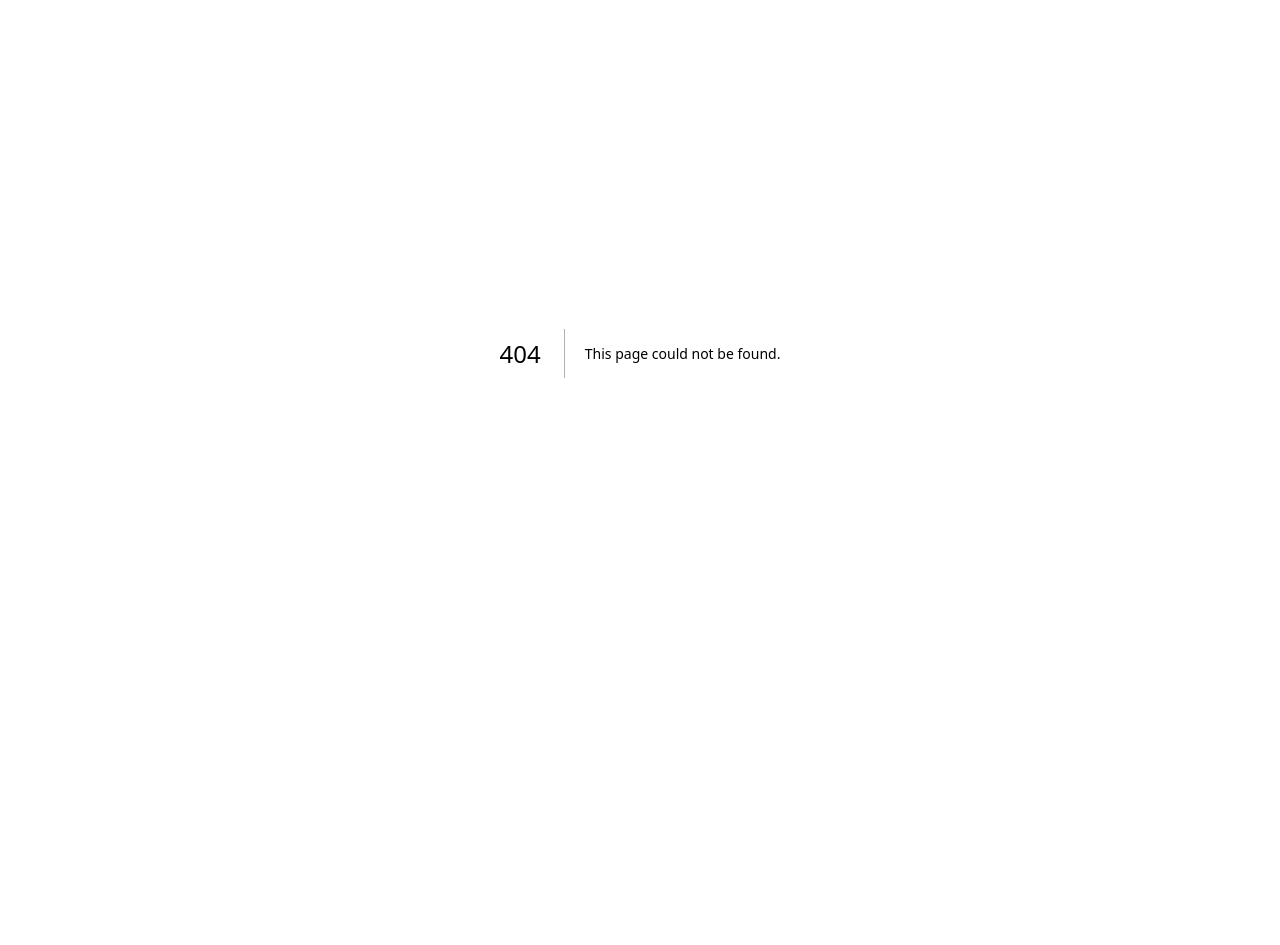
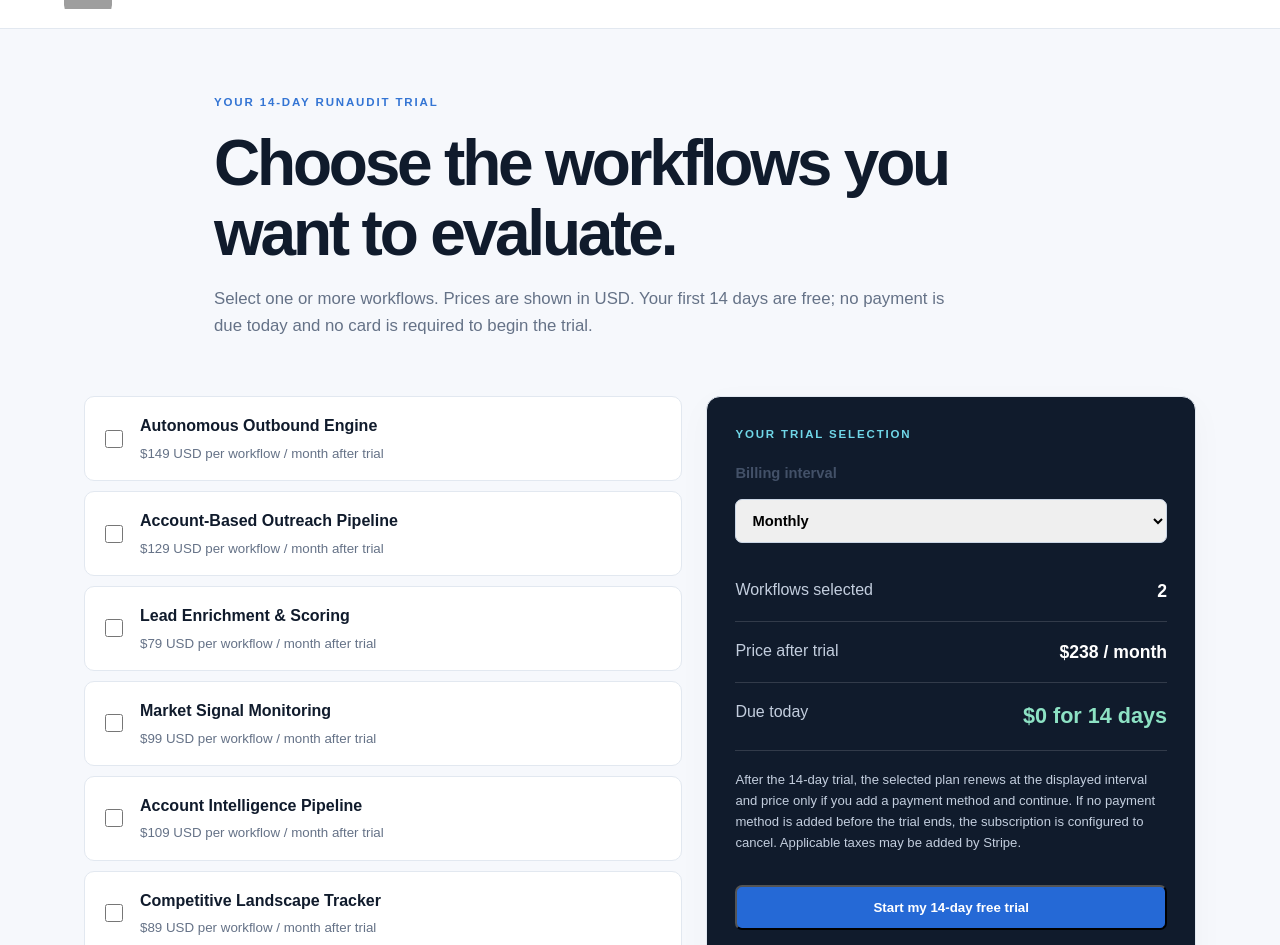
Before and after one commit to nexusai007/iposhells.com, a Next.js app: page /checkout in a window 1280 px wide. Before the commit this address had no page. Shown: the part 47-992 px from the top of the page. Before the commit the page ends 800 px from the top, so only its background shows below. Built offline with nearby package versions, Linux system fonts and the light colour scheme; grey boxes are pictures that could not be loaded.

Commit message:
Add RunAudit trial signup and secure billing foundation

```diff
--- /dev/null
+++ b/app/checkout/page.tsx
@@ -0,0 +1,82 @@
+"use client";
+
+import { useState } from "react";
+import { WORKFLOWS, type BillingInterval } from "@/lib/catalog";
+
+export default function CheckoutPage() {
+  const [selected, setSelected] = useState<string[]>(["audit-log-aggregation", "compliance-report-generation"]);
+  const [interval, setInterval] = useState<BillingInterval>("month");
+  const [busy, setBusy] = useState(false);
+  const [error, setError] = useState("");
+
+  const total = WORKFLOWS.filter(workflow => selected.includes(workflow.id))
+    .reduce((sum, workflow) => sum + workflow.monthlyUsd, 0);
+
+  async function startTrial() {
+    setBusy(true);
+    setError("");
+    try {
+      const response = await fetch("/api/stripe/checkout", {
+        method: "POST",
+        headers: { "Content-Type": "application/json" },
+        body: JSON.stringify({ workflowIds: selected, interval })
+      });
+      const data = await response.json();
+      if (!response.ok) {
+        if (response.status === 401) throw new Error("Please sign in first. Your account is not lost—sign in and return here to continue.");
+        throw new Error(data.error || "Unable to start checkout.");
+      }
+      if (!data.url) throw new Error("Secure checkout did not return a link.");
+      window.location.href = data.url;
+    } catch (error) {
+      setError(error instanceof Error ? error.message : "Checkout could not be started.");
+      setBusy(false);
+    }
+  }
+
+  return (
+    <main className="tool-page">
+      <header className="tool-header">
+        <a className="brand" href="/"><img src="/run-logo.jpg" alt="RunAudit" width="44" height="44" /><span>RunAudit</span></a>
+        <nav><a href="/account">My account</a><a href="/pricing">Pricing</a></nav>
+      </header>
+      <section className="tool-intro">
+        <p className="eyebrow">YOUR 14-DAY RUNAUDIT TRIAL</p>
+        <h1>Choose the workflows you want to evaluate.</h1>
+        <p>Select one or more workflows. Prices are shown in USD. Your first 14 days are free; no payment is due today and no card is required to begin the trial.</p>
+      </section>
+      <section className="checkout-layout">
+        <div className="checkout-list">
+          {WORKFLOWS.map(workflow => (
+            <label className="workflow-option" key={workflow.id}>
+              <input
+                type="checkbox"
+                checked={selected.includes(workflow.id)}
+                onChange={event => setSelected(current => event.target.checked
+                  ? [...current, workflow.id]
+                  : current.filter(id => id !== workflow.id))}
+              />
+              <span><strong>{workflow.name}</strong><small>${workflow.monthlyUsd} USD per workflow / month after trial</small></span>
+            </label>
+          ))}
+        </div>
+        <aside className="results-card">
+          <p className="eyebrow">YOUR TRIAL SELECTION</p>
+          <label className="billing-choice">Billing interval
+            <select value={interval} onChange={event => setInterval(event.target.value as BillingInterval)}>
+              <option value="month">Monthly</option>
+              <option value="year">Annual (12 × monthly price)</option>
+            </select>
+          </label>
+          <div className="result-line"><span>Workflows selected</span><strong>{selected.length}</strong></div>
+          <div className="result-line"><span>Price after trial</span><strong>${total.toLocaleString("en-US")} / {interval === "month" ? "month" : "year"}</strong></div>
+          <div className="result-line result-highlight"><span>Due today</span><strong>$0 for 14 days</strong></div>
+          <p className="fine-print">After the 14-day trial, the selected plan renews at the displayed interval and price only if you add a payment method and continue. If no payment method is added before the trial ends, the subscription is configured to cancel. Applicable taxes may be added by Stripe.</p>
+          <button className="button button-primary" disabled={busy || selected.length === 0} onClick={startTrial}>{busy ? "Opening secure checkout…" : "Start my 14-day free trial"}</button>
+          {error && <p role="alert" className="auth-message">{error} <a href="/auth/login">Sign in</a></p>}
+          <p className="fine-print">Secure checkout is provided by Stripe. Your account is managed through RunAudit.</p>
+        </aside>
+      </section>
+    </main>
+  );
+}
```
